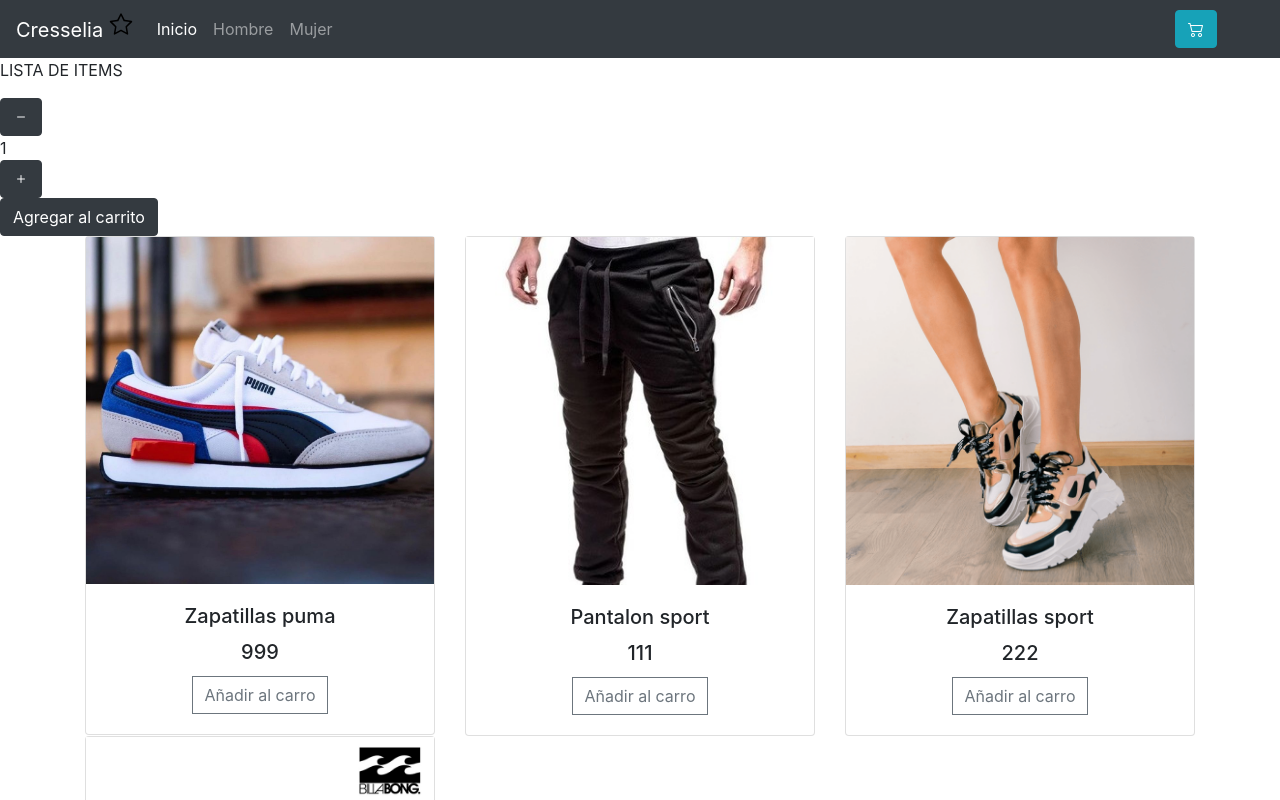
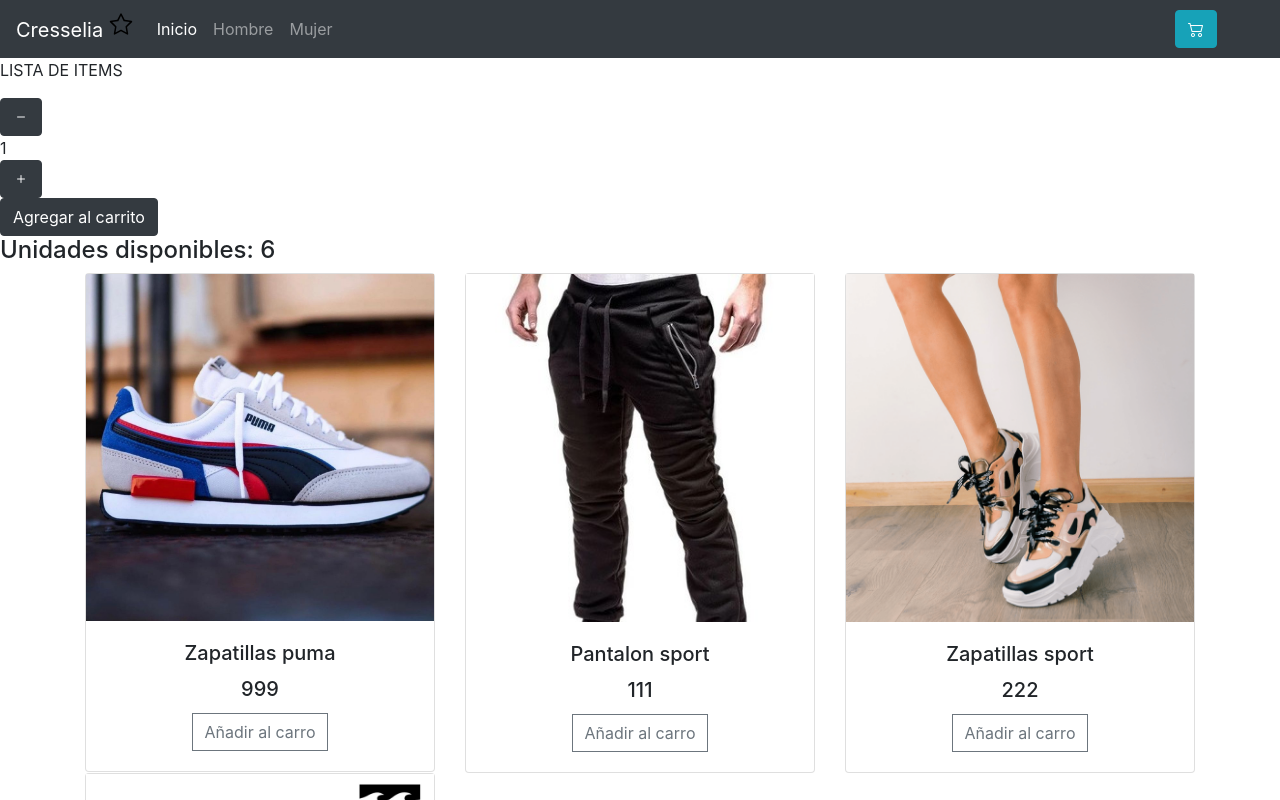
Before and after one commit to AdrianoM96/cresselia-MIGNINI, a React (Create React App) app: page / in a window 1280 px wide. Shown: the top 800 px of the page. Built offline with nearby package versions, Linux system fonts and the light colour scheme.

Commit message:
muestro la cantidad disponible de productos

```diff
--- a/src/components/Items/ItemCount.js
+++ b/src/components/Items/ItemCount.js
@@ -25,7 +25,8 @@
                 <i className="bi bi-dash"></i>
                 </button>
                 <div>
-                    {contador}
+                    {contador}<br></br>
+
                 </div>
                 <button
                     className="btn btn-dark"
@@ -40,8 +41,9 @@
             onClick={() => onAdd(contador)}>
             Agregar al carrito
          </button>
-
         </div>
+        <div><h4>Unidades disponibles: {stock}</h4>
+                  </div>
       </div>
   );
 
--- a/src/components/Items/ItemListContainer.js
+++ b/src/components/Items/ItemListContainer.js
@@ -67,7 +67,10 @@
         return(
             <div >
                 <div> <p> {greeting} </p></div>
-                <div > <ItemCount stock={6} initial={1}></ItemCount></div>
+                <div >
+
+                   <ItemCount stock={6} initial={1}></ItemCount>
+                   </div>
                 <div >
                     <ItemList items={items}></ItemList>
                 </div>
```
